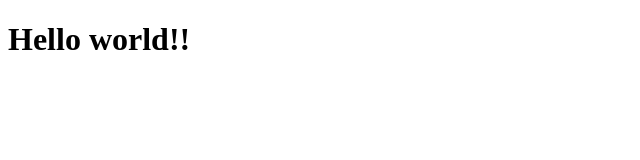
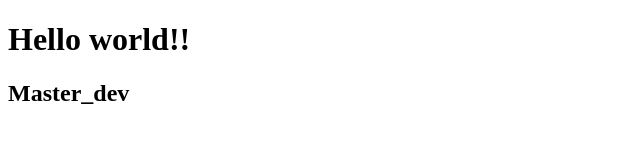
Before and after one commit to sameer-shukur/html, a plain HTML site: page index.html in a window 1280 px wide. Shown: the whole page, without its empty margins (0-640 px from the left). Drawn offline with Linux system fonts and the light colour scheme.

Commit message:
new commit

```diff
--- a/index.html
+++ b/index.html
@@ -2,5 +2,6 @@
 <html>
 <body>
 <h1>Hello world!!</h1>
+<h2>Master_dev</h2>
 </body>
 </html>
```
